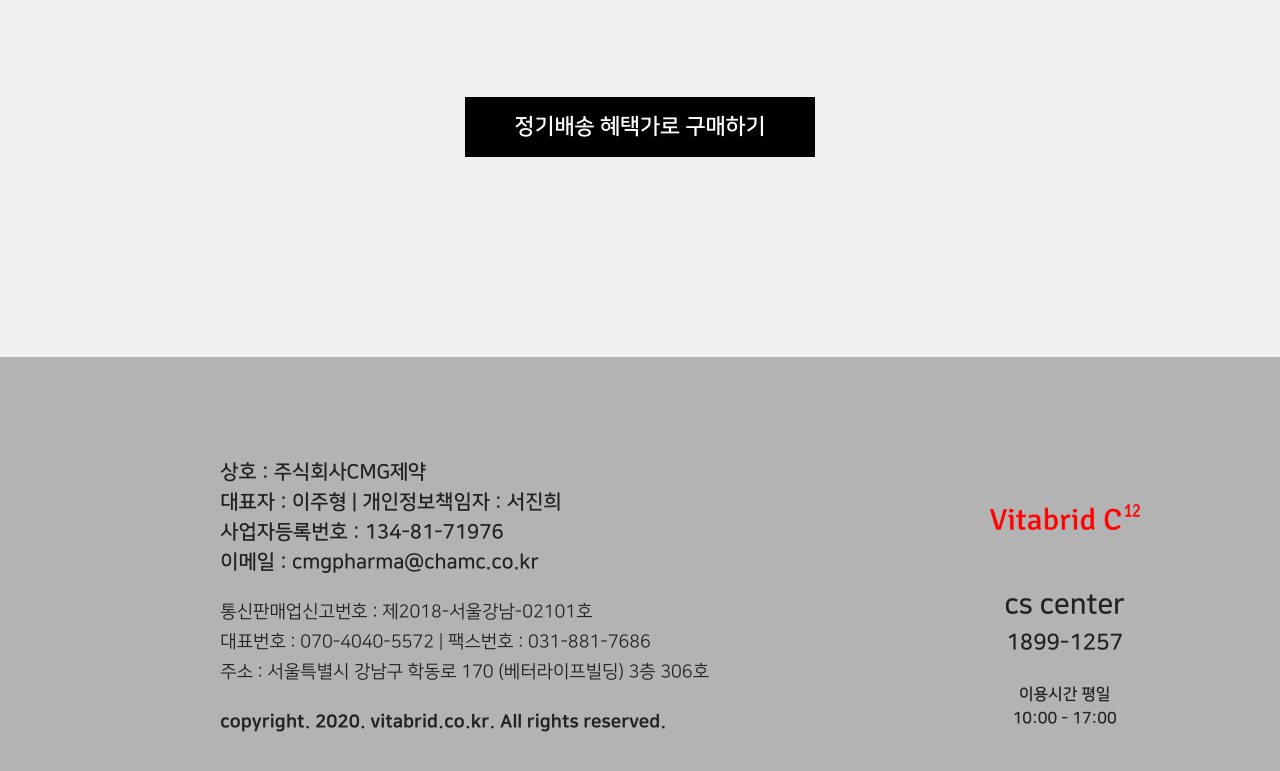
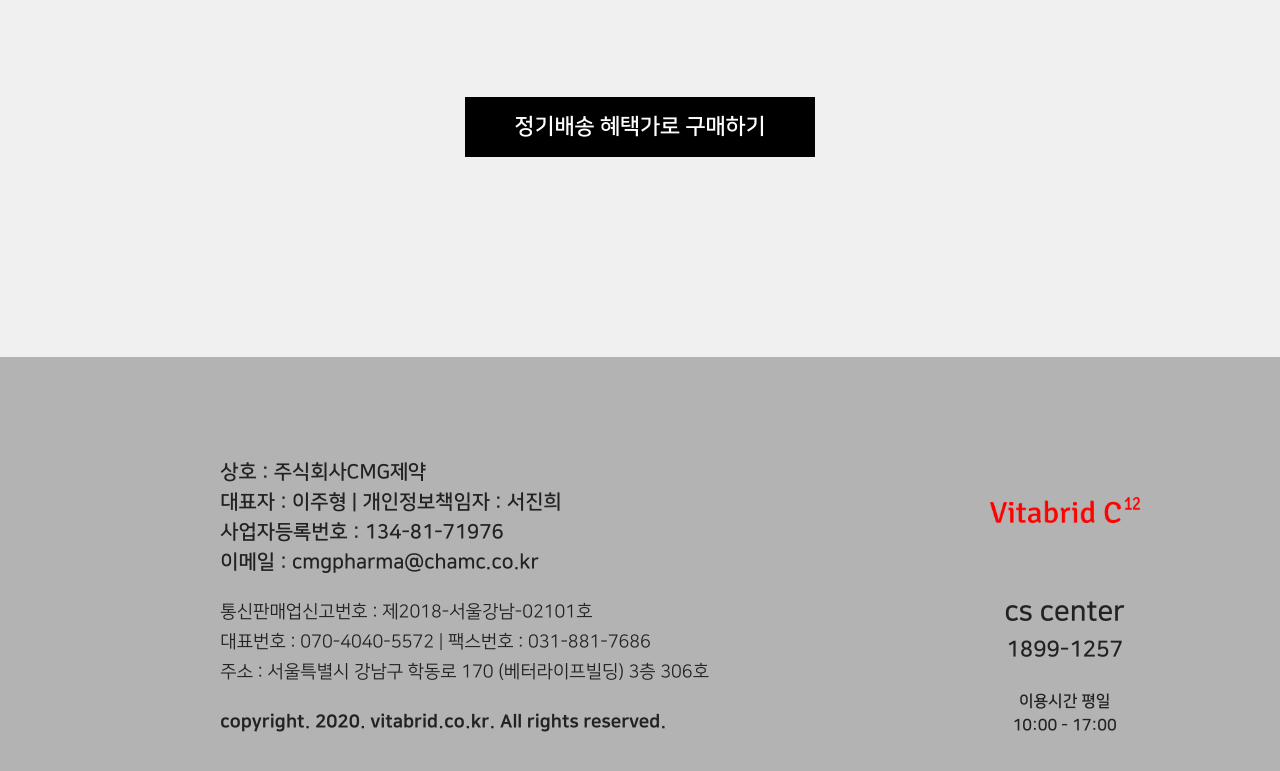
Before and after one commit to nova0028/Responsive, a plain HTML site: page index.html in a window 1280 px wide. Shown: the part 6776-7547 px from the top of the page. Drawn offline with nearby package versions, Linux system fonts and the light colour scheme; some icons are missing; a web font is replaced by a local one.

Commit message:
2024.07.05 Footer 수정

```diff
--- a/css/layout.css
+++ b/css/layout.css
@@ -490,6 +490,10 @@
   line-height: 3.8rem;
   text-align: center;
 }
+footer .cs_center li:nth-child(1){
+  font-size: 3rem;
+  margin-bottom: 2rem;
+}
 footer .cs_center li:nth-child(2){font-size: 2.8rem;}
 footer .cs_center li:nth-child(3){
   font-size: 2.2rem;
```
